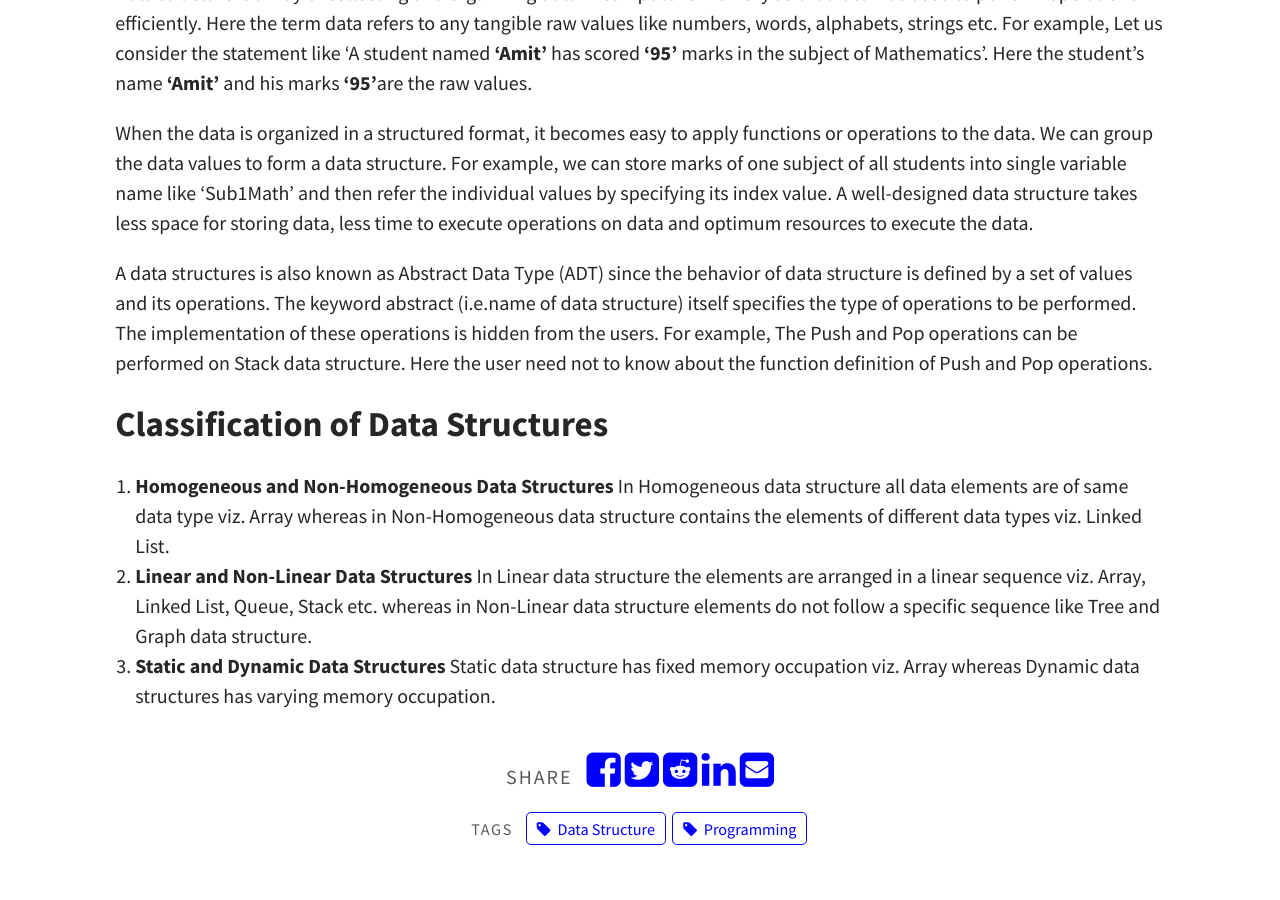
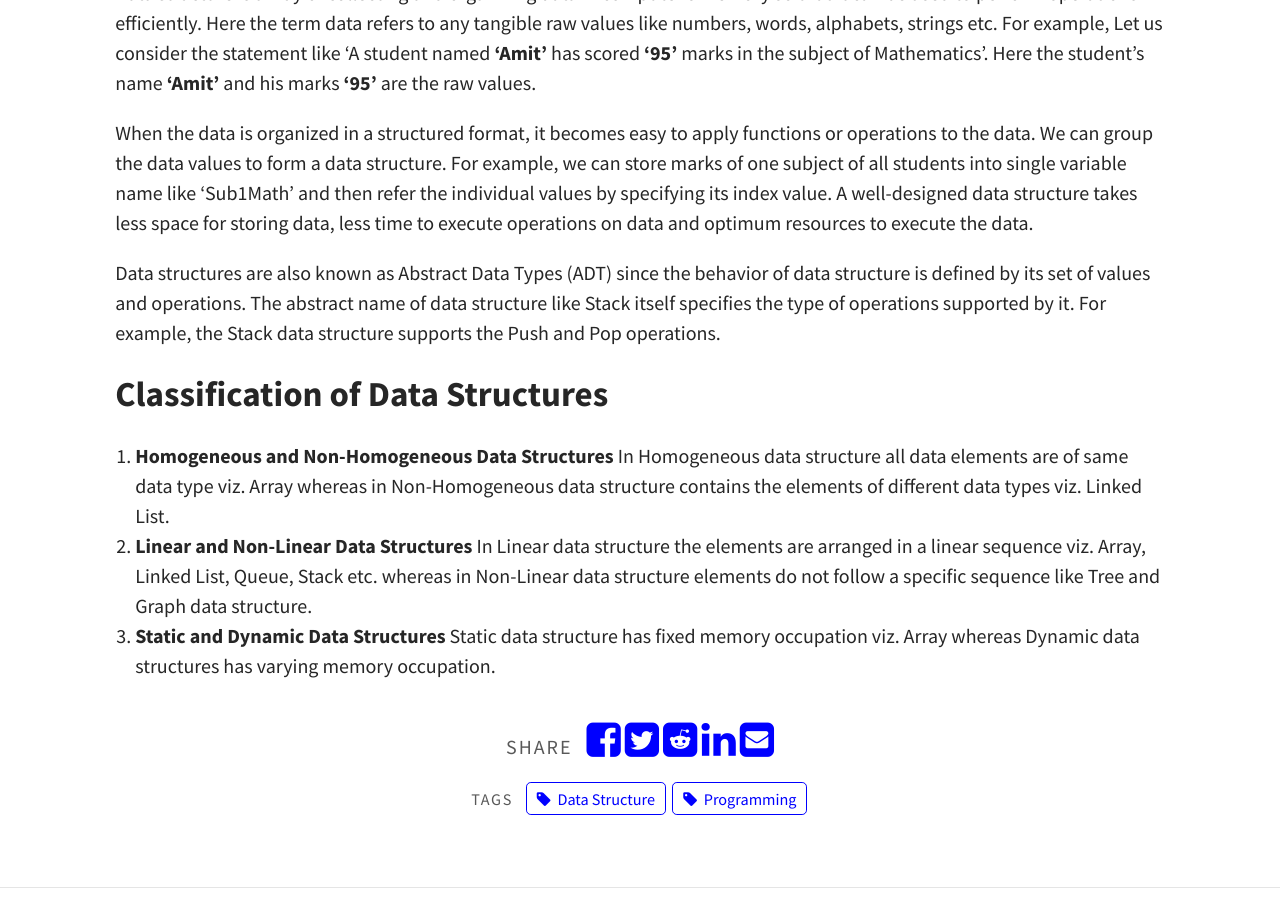
Before and after one commit to bharatibhole/bharatibhole.github.io, a Jekyll site: the page built from _posts/2020-09-06-data-structures.md, in a window 1280 px wide and 900 px high, scrolled down 516 px. Built offline with Jekyll 4.4.1, drawn with Linux system fonts in a browser that asks for light colours.

Commit message:
Update 2020-09-06-data-structures.md

```diff
--- a/_posts/2020-09-06-data-structures.md
+++ b/_posts/2020-09-06-data-structures.md
@@ -9,11 +9,13 @@ author: BBB
 
 # Data Structure
 
-Data structure is a way of collecting and organizing data in computer’s memory so that it can be used to perform operations efficiently. Here the term data refers to any tangible raw values like numbers, words, alphabets, strings etc. For example, Let us consider the statement like ‘A student named **‘Amit’** has scored **‘95’** marks in the subject of Mathematics’. Here the student’s name **‘Amit’** and his marks **‘95’**are the raw values.
+Data structure is a way of collecting and organizing data in computer’s memory so that it can be used to perform operations efficiently. Here the term data refers to any tangible raw values like numbers, words, alphabets, strings etc.
+For example, Let us consider the statement like ‘A student named **‘Amit’** has scored **‘95’** marks in the subject of Mathematics’. Here the student’s name **‘Amit’** and
+his marks **‘95’** are the raw values.
 
 When the data is organized in a structured format, it becomes easy to apply functions or operations to the data. We can group the data values to form a data structure. For example, we can store marks of one subject of all students into single variable name like ‘Sub1Math’ and then refer the individual values by specifying its index value. A well-designed data structure takes less space for storing data, less time to execute operations on data and optimum resources to execute the data.
 
-A data structures is also known as Abstract Data Type (ADT) since the behavior of data structure is defined by a set of values and its operations. The keyword abstract (i.e.name of data structure) itself specifies the type of operations to be performed. The implementation of these operations is hidden from the users.  For example, The Push and Pop operations can be performed on Stack data structure. Here the user need not to know about the function definition of Push and Pop operations.
+Data structures are also known as Abstract Data Types (ADT) since the behavior of data structure is defined by its set of values and operations. The abstract name of data structure like Stack itself specifies the type of operations supported by it. For example, the Stack data structure supports the Push and Pop operations.
 
 ## Classification of Data Structures
 
```
